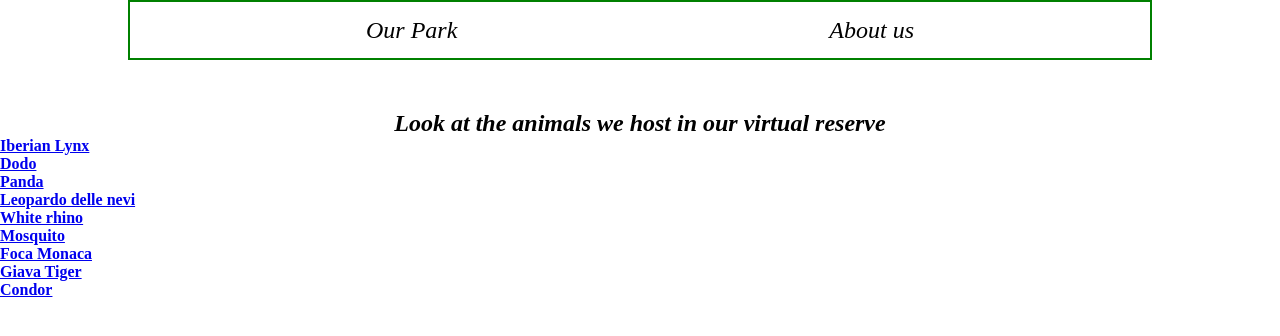
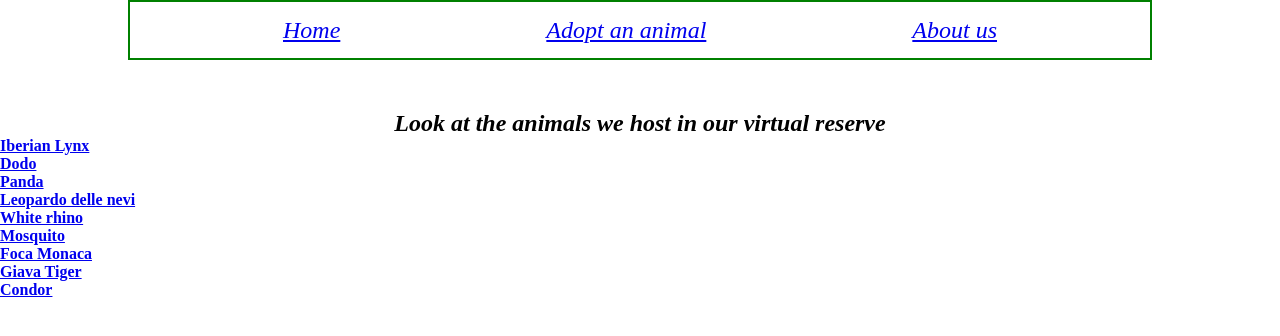
Before and after one commit to diopmorfall/angular-tutorial, an Angular app: page /home in a window 1280 px wide. Shown: the top 336 px of the page. Built offline with nearby package versions, Linux system fonts and the light colour scheme.

Commit message:
Updated navbar

```diff
--- a/src/app/components/navbar/navbar.component.html
+++ b/src/app/components/navbar/navbar.component.html
@@ -1,3 +1,5 @@
-<a [routerLink]="['/']">Our Park</a>
+<a class="a" [routerLink]="['/']"	title="Home page">Home</a>
 
-<a [routerLink]="['/about-us']">About us</a>
+<a class="a" [routerLink]="['/animals']" title="Discover our animals">Adopt an animal</a>
+
+<a class="a" [routerLink]="['/about-us']" title="Learn about the association">About us</a>
--- a/src/app/components/navbar/navbar.component.scss
+++ b/src/app/components/navbar/navbar.component.scss
@@ -10,13 +10,7 @@
     align-items: center;
 }
 
-a{
-    color: black;
-    text-decoration: none;
+.a{
     font-style: italic;
     font-size: 24px;
-
-    &:hover, &:active{
-        color: blue;
-    }
 }
--- a/src/app/components/navbar/navbar.component.ts
+++ b/src/app/components/navbar/navbar.component.ts
@@ -3,7 +3,8 @@ import { Component, OnInit } from '@angular/core';
 @Component({
 	selector: 'app-navbar',
 	templateUrl: './navbar.component.html',
-	styleUrls: ['./navbar.component.scss']
+	styleUrls: ['./navbar.component.scss'],
+	host: {class: 'a'}
 })
 export class NavbarComponent implements OnInit {
 
```
